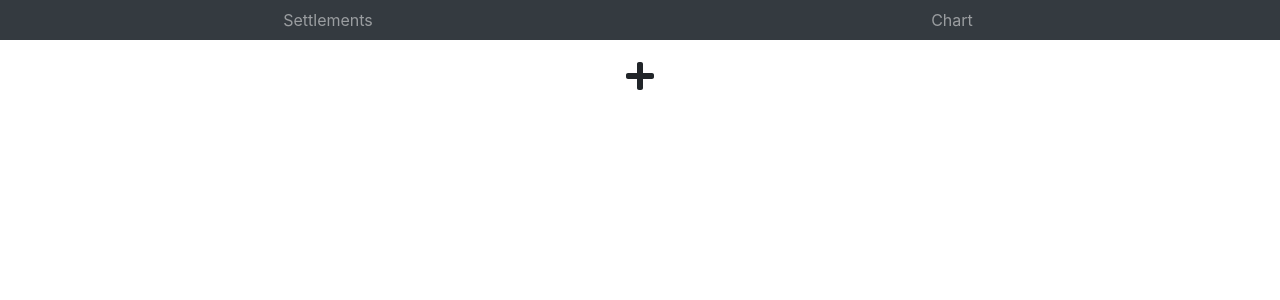
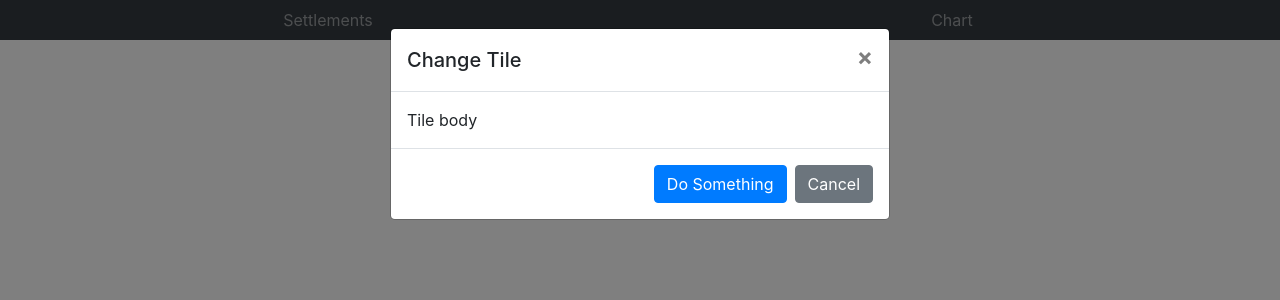
Before and after one commit to Snujter/catan-tracker-react, a React (Create React App) app: page / in a window 1280 px wide. Shown: the top 300 px of the page. Built offline with nearby package versions, Linux system fonts and the light colour scheme.

Commit message:
Add TileModal component

```diff
--- a/src/App.js
+++ b/src/App.js
@@ -6,6 +6,7 @@ import { Alert } from 'reactstrap';
 
 import NavBar from './NavBar';
 import Settlement from './Settlement';
+import TileModal from './TileModal';
 
 library.add(faPlus)
 
@@ -15,6 +16,7 @@ class App extends Component {
         lastTileId: 0,
         settlements: [],
         tiles: [],
+        showTileModal: true,
     }
 
     addSettlement() {
@@ -68,6 +70,10 @@ class App extends Component {
         this.setState({ tiles });
     };
 
+    toggleTileModal = () => {
+        this.setState({ showTileModal: !this.state.showTileModal });
+    };
+
     getAddButton() {
         const settlementCount = this.state.settlements.filter(settlement => !settlement.isCity).length;
         if (settlementCount === 5) {
@@ -89,6 +95,10 @@ class App extends Component {
         return (
             <React.Fragment>
                 <NavBar />
+                <TileModal
+                    isOpen={this.state.showTileModal}
+                    toggle={this.toggleTileModal}
+                />
                 <main className="container">
                     <div className="text-center">
                         {this.getAddButton()}
--- /dev/null
+++ b/src/TileModal.js
@@ -0,0 +1,23 @@
+import React, {Component} from 'react';
+import { Button, Modal, ModalHeader, ModalBody, ModalFooter } from 'reactstrap';
+
+class TileModal extends Component {
+    render() {
+        const { isOpen, toggle } = this.props;
+
+        return (
+            <Modal isOpen={isOpen}>
+                <ModalHeader toggle={toggle}>Change Tile</ModalHeader>
+                <ModalBody>
+                    Tile body
+                </ModalBody>
+                <ModalFooter>
+                    <Button color="primary" onClick={toggle}>Do Something</Button>{' '}
+                    <Button color="secondary" onClick={toggle}>Cancel</Button>
+                </ModalFooter>
+            </Modal>
+        );
+    }
+}
+
+export default TileModal;
```
